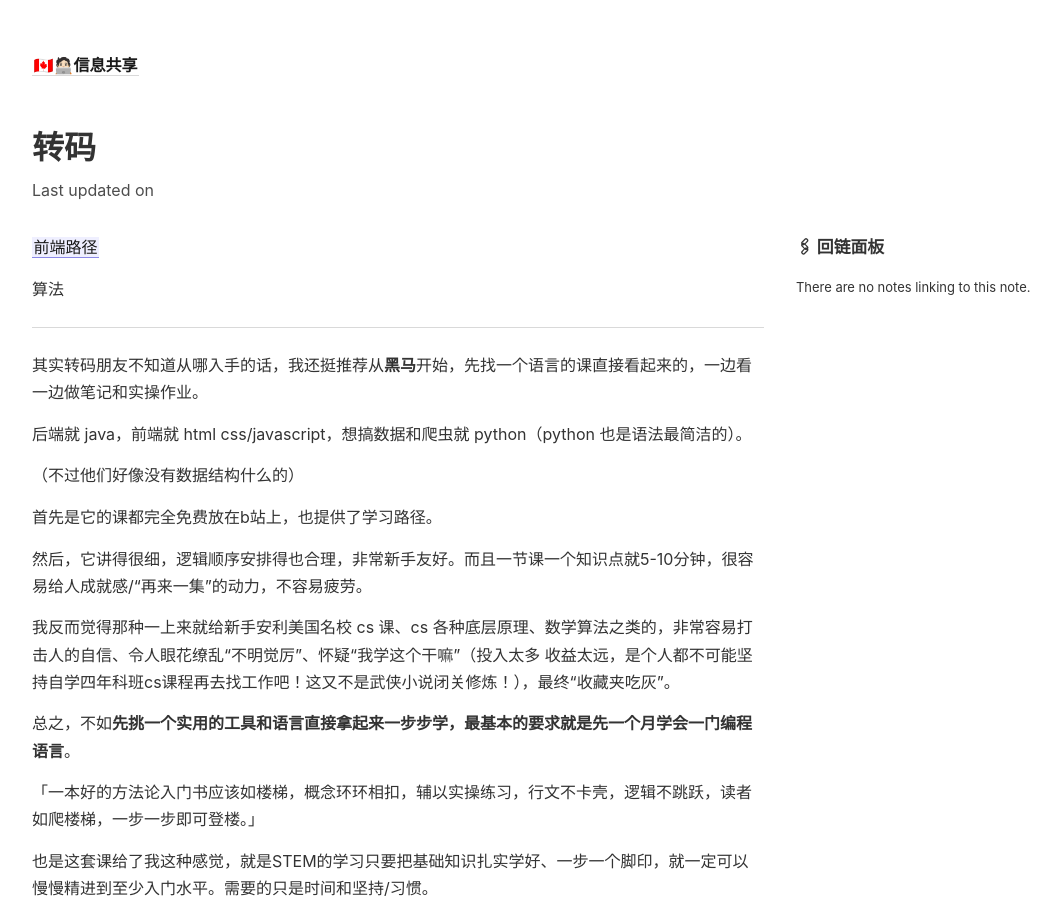
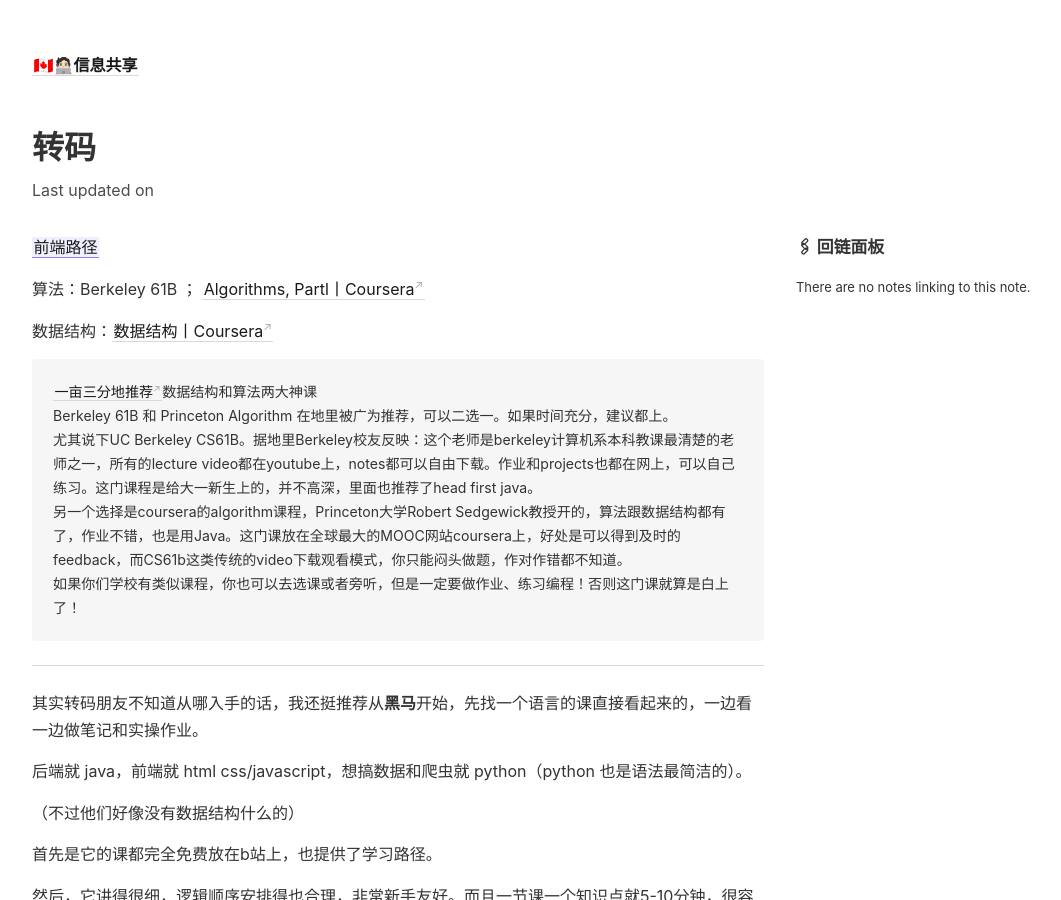
Before and after one commit to Gnblink0/InfoSharingCan, a Jekyll site: the page built from _notes/转码.md, in a window 1280 px wide and 900 px high. Shown: the whole window, without its empty margins (104-1165 px from the left). Built offline with Jekyll 4.4.1, drawn with Linux system fonts in a browser that asks for light colours; some of the changed text lies outside the part shown.

Commit message:
vault backup: 2022-08-30 00:36:31

```diff
--- a/_notes/转码.md
+++ b/_notes/转码.md
@@ -1,8 +1,22 @@
 [[前端路径]]
 
-算法
+算法：Berkeley 61B ； [Algorithms, Partl丨Coursera](https://www.coursera.org/learn/algorithms-part1)
+
+数据结构：[数据结构丨Coursera](https://www.coursera.org/learn/data-structures)
+
+>[一亩三分地推荐](https://www.1point3acres.com/bbs/portal/5)数据结构和算法两大神课
+>
+>Berkeley 61B 和 Princeton Algorithm 在地里被广为推荐，可以二选一。如果时间充分，建议都上。
+>
+>尤其说下UC Berkeley CS61B。据地里Berkeley校友反映：这个老师是berkeley计算机系本科教课最清楚的老师之一，所有的lecture video都在youtube上，notes都可以自由下载。作业和projects也都在网上，可以自己练习。这门课程是给大一新生上的，并不高深，里面也推荐了head first java。
+>
+>另一个选择是coursera的algorithm课程，Princeton大学Robert Sedgewick教授开的，算法跟数据结构都有了，作业不错，也是用Java。这门课放在全球最大的MOOC网站coursera上，好处是可以得到及时的feedback，而CS61b这类传统的video下载观看模式，你只能闷头做题，作对作错都不知道。
+>
+>如果你们学校有类似课程，你也可以去选课或者旁听，但是一定要做作业、练习编程！否则这门课就算是白上了！
+
 
 ---
+
 其实转码朋友不知道从哪入手的话，我还挺推荐从**黑马**开始，先找一个语言的课直接看起来的，一边看一边做笔记和实操作业。
 
 后端就 java，前端就 html css/javascript，想搞数据和爬虫就 python（python 也是语法最简洁的）。
@@ -25,4 +39,4 @@
 
 因为STEM一般不以自然语言作为表达工具，而是有自己建立起的一套规范系统。这套系统循序渐进地习得并不难，而且会了之后就像掌握了语言一样，理解起来很自然，但不会的时候想自己格物致知、原地顿悟基本不可能...
 
-总之，入门就是找一个靠谱的、和你现阶段水平符合、你感觉看得下去的教科书/教程课去看！
+总之，转码入门就是找**一个靠谱的、和你现阶段水平符合、你感觉看得下去的教科书/教程课去看+敲它提供的练习/案例**！
```
